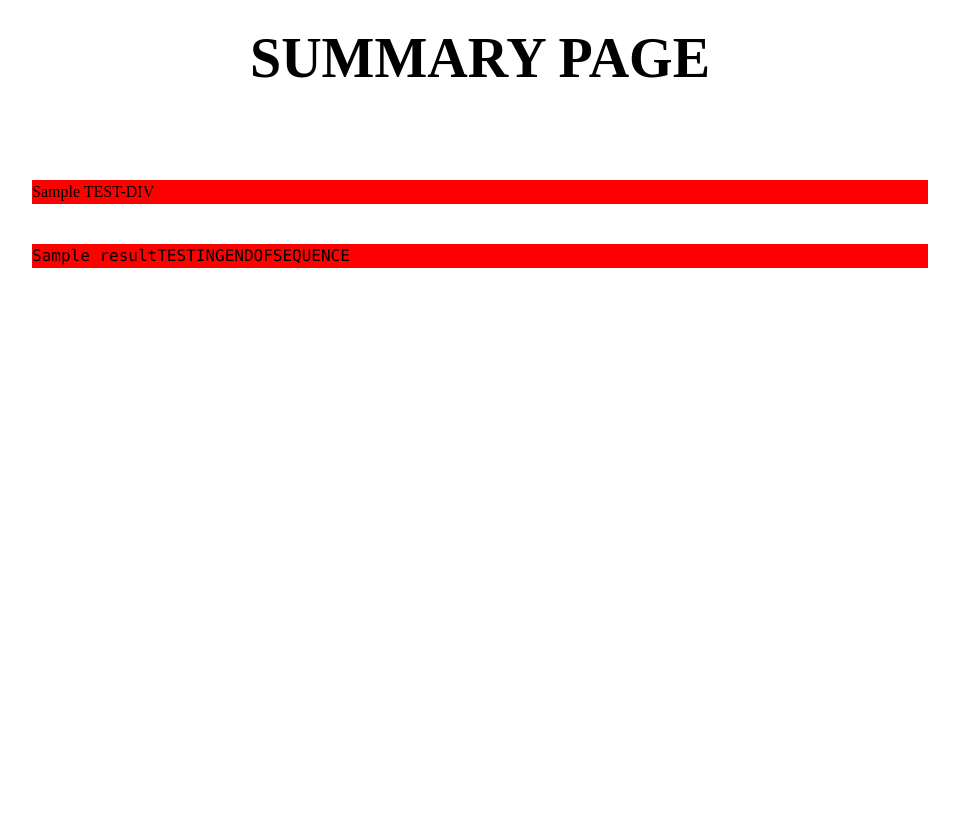
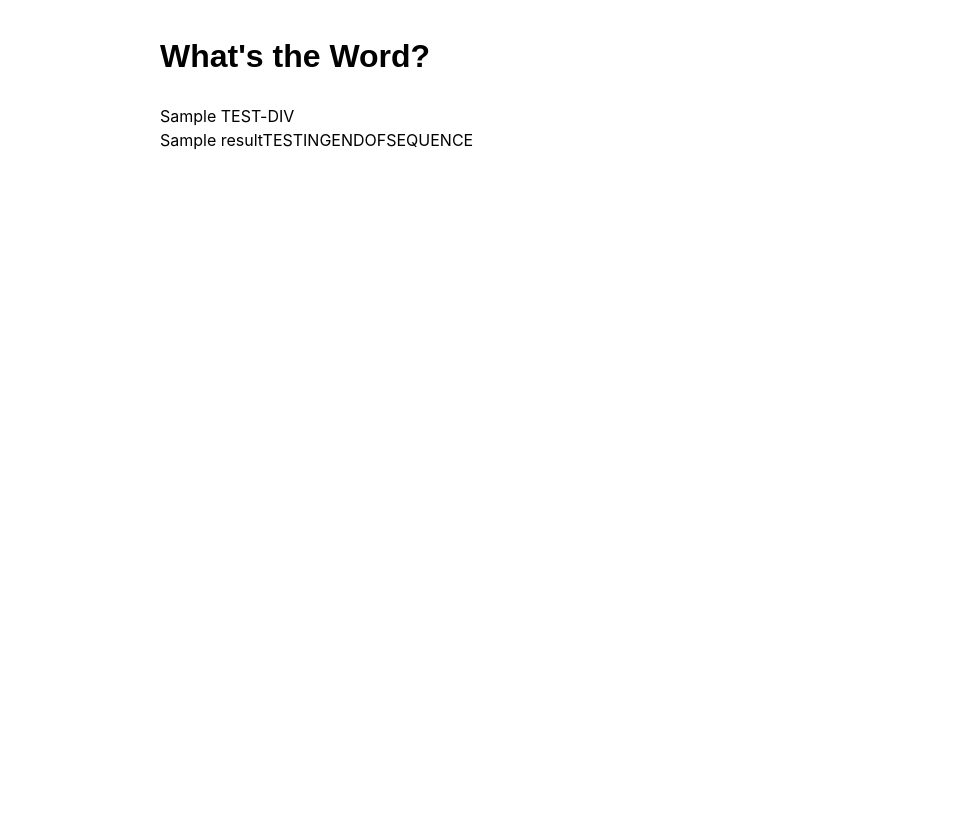
Before and after one commit to shreyasminocha/whats-the-word, a Flask app: template web/templates/notes.html in a window 1280 px wide. Shown: the whole page, without its empty margins (160-1119 px from the left). Run offline with Flask 2, Linux system fonts and the light colour scheme; the template is opened without the code that fills it: most values are stand-ins (such as "Sample title", 1, 10 or a date in 2020).

Commit message:
Improve styles

```diff
--- /dev/null
+++ b/web/static/index.css
@@ -0,0 +1,6 @@
+form {
+    /* width: 50%; */
+    margin: 1em auto;
+    padding: 2em;
+    background: aliceblue;
+}
--- a/web/static/style.css
+++ b/web/static/style.css
@@ -1,26 +1,19 @@
-p {
-    background-color: red;
+html {
+    height: 100%;
 }
 
-#test-div {
-    background-color: red;
+body {
+    width: 50%;
+    height: 100%;
+    margin: 2em auto;
+    font-family: -apple-system, BlinkMacSystemFont, 'Segoe UI', Roboto, Oxygen, Ubuntu, Cantarell, 'Open Sans', 'Helvetica Neue', sans-serif;
 }
 
 p {
-font-family: "Lucida Console", "Courier New", monospace;
-
-margin-top: 5vh;
-margin-bottom: 5vh;
-
+    margin-bottom: 1em;
 }
 
-body {
-    width: 70%;
-    margin: 1em auto;
+header {
+    font-family: 'Raleway', sans-serif;
+    margin-bottom: 1.5em;
 }
-
-h1#header-h1 {
-    font-size: 3.5em;
-    text-align: center;
-    margin-bottom: 10vh;
-}
--- a/web/templates/index.html
+++ b/web/templates/index.html
@@ -8,8 +8,13 @@
 
 	<link rel="stylesheet" href="/static/reset.css">
 	<link rel="stylesheet" href="/static/style.css">
+	<link rel="stylesheet" href="/static/index.css">
 </head>
 <body>
+	<header>
+		<h1>What's the Word?</h1>
+	</header>
+
 	<form action="{{ url_for('notes') }}" method="post" enctype="multipart/form-data">
 		<input type="file" name="transcript" id="transcript" accept=".srt">
 		<input type="submit" value="submit">
--- a/web/templates/notes.html
+++ b/web/templates/notes.html
@@ -10,9 +10,9 @@
 	<link rel="stylesheet" href="/static/style.css">
 </head>
 <body>
-	<div id="header-div">
-		<h1 id="header-h1">SUMMARY PAGE</h1>
-	</div>
+	<header>
+		<h1>What's the Word?</h1>
+	</header>
 
 	<div id="test-div">
 		Sample TEST-DIV
```
